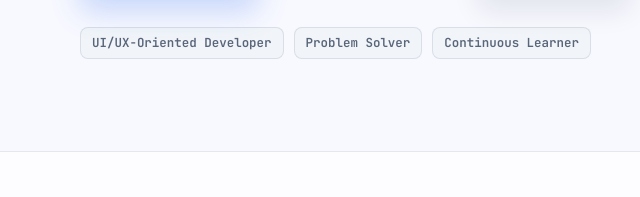
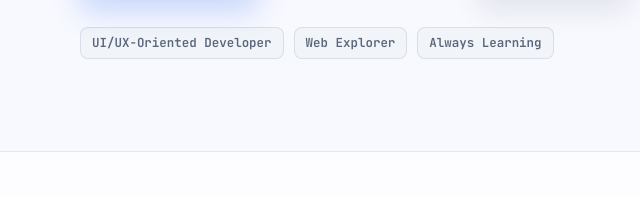
Before and after one commit to Saint-Archylax/Portfolio, a plain HTML site: page index.html in a window 1280 px wide. Shown: the part 552-749 px from the top of the page, 0-640 px from the left. Drawn offline with nearby package versions, Linux system fonts and the light colour scheme.

Commit message:
Update portfolio text

```diff
--- a/index.html
+++ b/index.html
@@ -64,8 +64,8 @@
 
         <div class="brand-pills" aria-label="Personal branding">
           <span>UI/UX-Oriented Developer</span>
-          <span>Problem Solver</span>
-          <span>Continuous Learner</span>
+          <span>Web Explorer</span>
+          <span>Always Learning</span>
         </div>
       </div>
 
```
